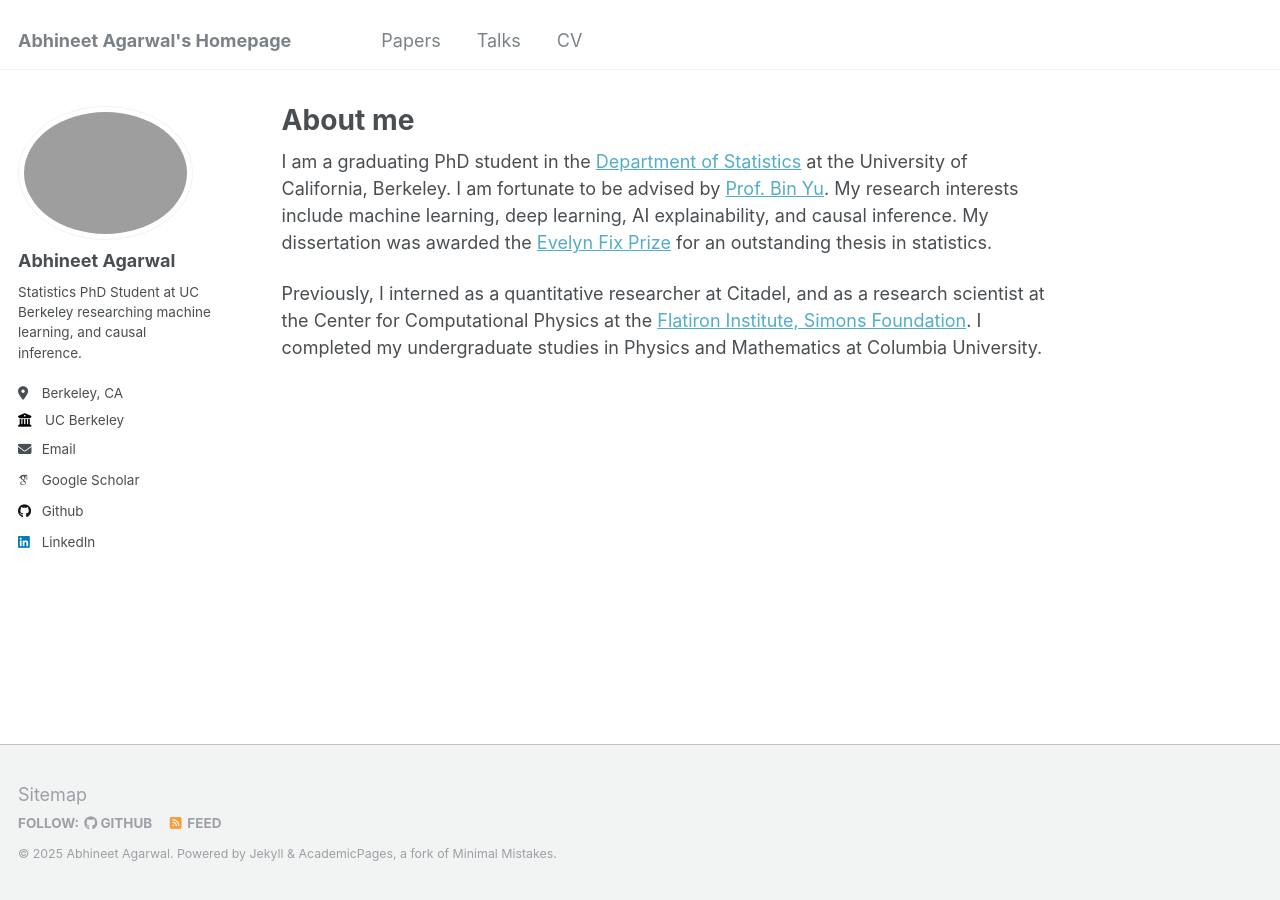
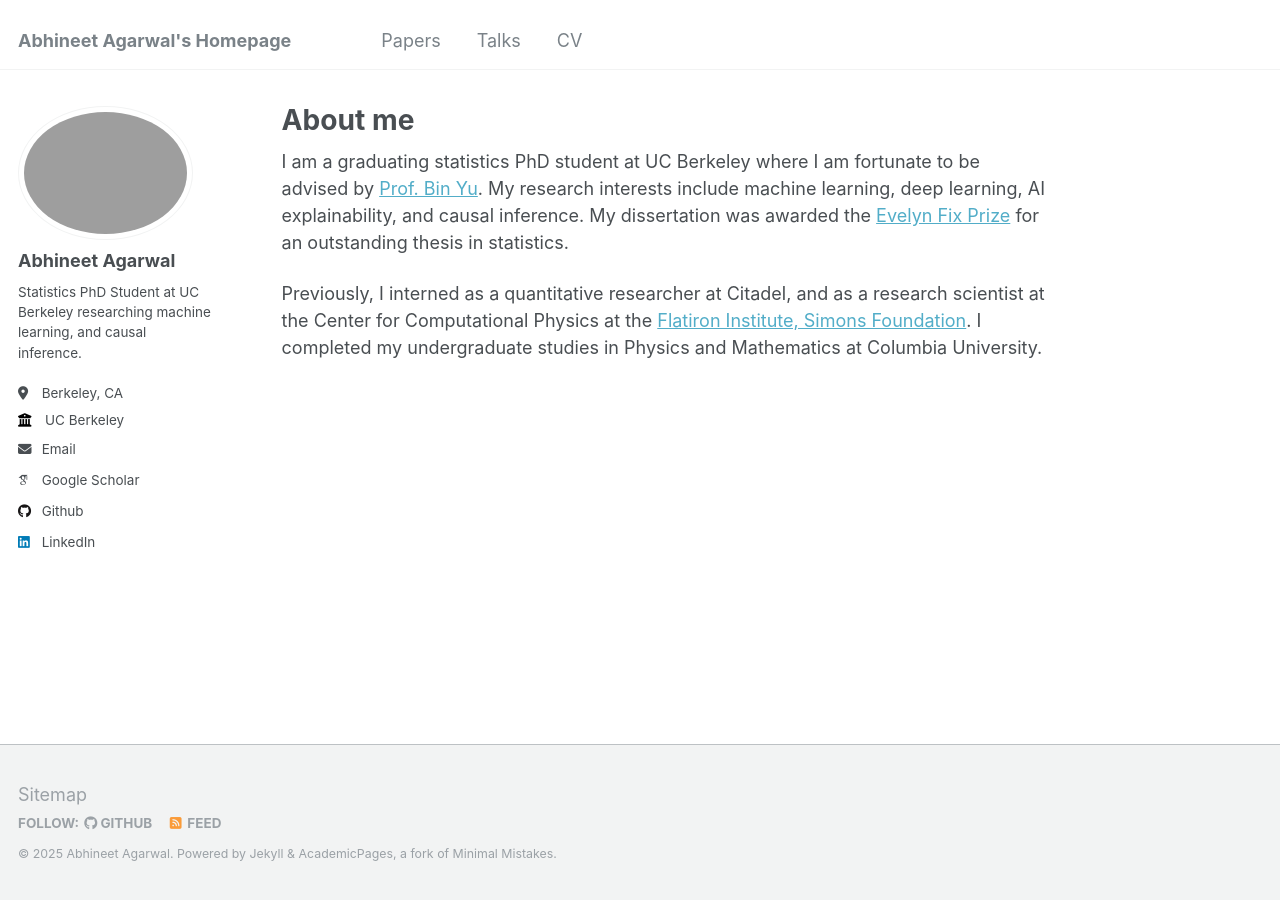
Before and after one commit to aagarwal1996/aagarwal1996.github.io, a Jekyll site: the page built from _pages/about.md, in a window 1280 px wide. Built offline with Jekyll 4.4.1, drawn with Linux system fonts in a browser that asks for light colours; some web fonts are replaced.

Commit message:
Update about.md

```diff
--- a/_pages/about.md
+++ b/_pages/about.md
@@ -7,6 +7,6 @@ redirect_from:
   - /about.html
 ---
 
-I am a graduating PhD student in the [Department of Statistics](https://www.statistics.berkeley.edu/) at the University of California, Berkeley. I am fortunate to be advised by [Prof. Bin Yu](https://binyu.stat.berkeley.edu/). My research interests include machine learning, deep learning, AI explainability, and causal inference. My dissertation was awarded the [Evelyn Fix Prize](https://statistics.berkeley.edu/about/awards-and-honors/student-departmental-awards) for an outstanding thesis in statistics.
+I am a graduating statistics PhD student at UC Berkeley where I am fortunate to be advised by [Prof. Bin Yu](https://binyu.stat.berkeley.edu/). My research interests include machine learning, deep learning, AI explainability, and causal inference. My dissertation was awarded the [Evelyn Fix Prize](https://statistics.berkeley.edu/about/awards-and-honors/student-departmental-awards) for an outstanding thesis in statistics.
 
 Previously, I interned as a quantitative researcher at Citadel, and as a research scientist at the Center for Computational Physics at the [Flatiron Institute, Simons Foundation](https://simonsfoundation.org/flatiron/). I completed my undergraduate studies in Physics and Mathematics at Columbia University.
```
